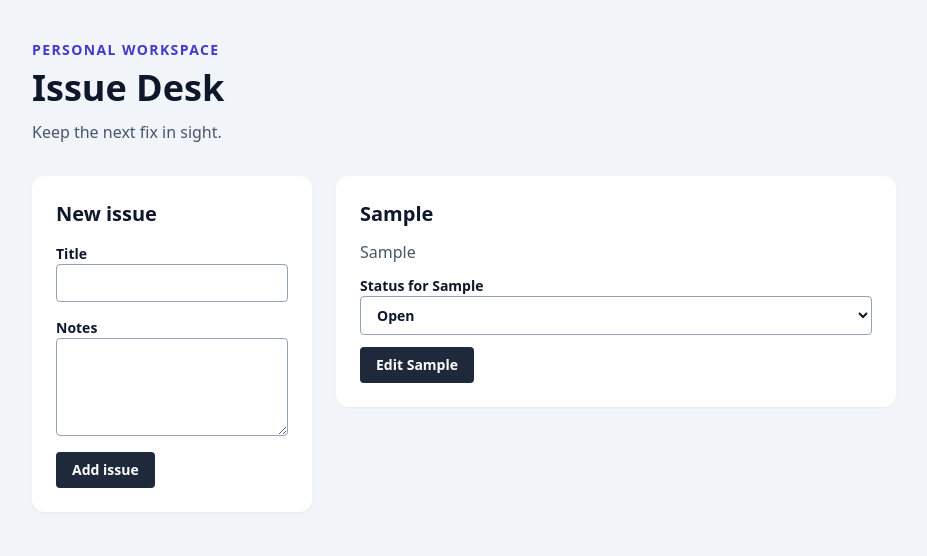
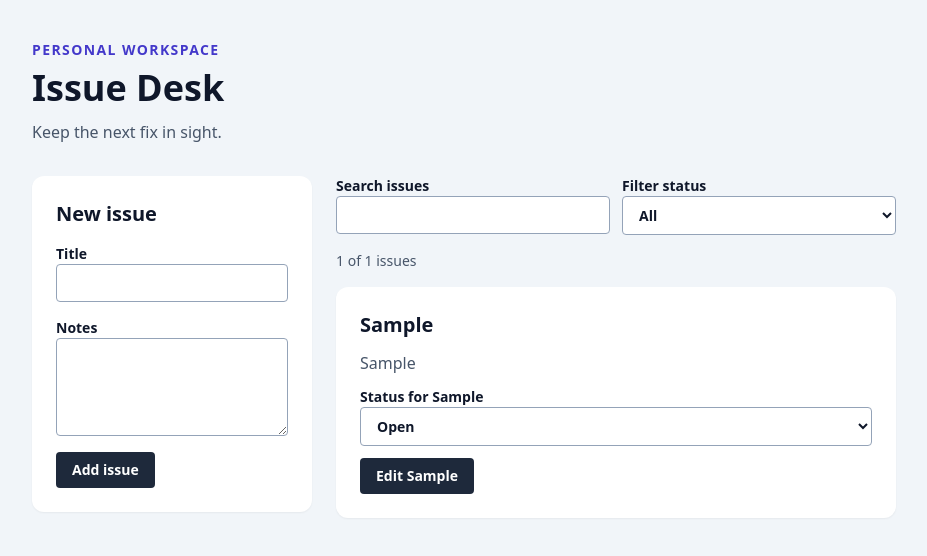
Before and after one commit to kirkduchesne/cairn, a React (Vite) app: page / in a window 1280 px wide. Both pictures are taken after typing "Sample", "Sample" into the empty fields and a click on the button "Add issue". Shown: the top 556 px of the page, without its empty margins (176-1103 px from the left). Built offline with nearby package versions, Linux system fonts and the light colour scheme.

Commit message:
feat: search and filter the issue list

```diff
--- a/src/App.tsx
+++ b/src/App.tsx
@@ -6,6 +6,9 @@ export function App() {
   const [issues, setIssues] = useState<Issue[]>([]);
   const [title, setTitle] = useState('');
   const [notes, setNotes] = useState('');
+  const [filter, setFilter] = useState('All');
+  const [query, setQuery] = useState('');
+  const visible = issues.filter(issue => (filter === 'All' || issue.status === filter) && (issue.title + ' ' + issue.notes).toLowerCase().includes(query.trim().toLowerCase()));
   const [editing, setEditing] = useState<string | null>(null);
   const [error, setError] = useState('');
 
@@ -33,8 +36,11 @@ export function App() {
         {editing && <button type="button" onClick={() => { setEditing(null); setTitle(''); setNotes(''); setError(''); }}>Cancel editing</button>}
       </form>
       <section className="space-y-4" aria-label="Issues">
+        <div className="grid gap-3 sm:grid-cols-2"><label>Search issues<input value={query} onChange={event => setQuery(event.target.value)} /></label><label>Filter status<select value={filter} onChange={event => setFilter(event.target.value)}><option>All</option><option>Open</option><option>In progress</option><option>Done</option></select></label></div>
+        <p className="text-sm text-slate-600" aria-live="polite">{visible.length} of {issues.length} issues</p>
+        {issues.length > 0 && visible.length === 0 && <p>No issues match your filters.</p>}
         {issues.length === 0 && <p className="rounded-xl bg-white p-6">No issues yet. Add your first task to get started.</p>}
-        {issues.map(issue => <article key={issue.id} className="space-y-3 rounded-xl bg-white p-6 shadow-sm">
+        {visible.map(issue => <article key={issue.id} className="space-y-3 rounded-xl bg-white p-6 shadow-sm">
           <h2 className="break-words text-xl font-semibold">{issue.title}</h2><p className="whitespace-pre-wrap break-words text-slate-600">{issue.notes}</p>
           <label>Status for {issue.title}<select value={issue.status} onChange={event => setIssues(issues.map(item => item.id === issue.id ? { ...item, status: event.target.value as Issue['status'] } : item))}>
             <option>Open</option><option>In progress</option><option>Done</option>
```
